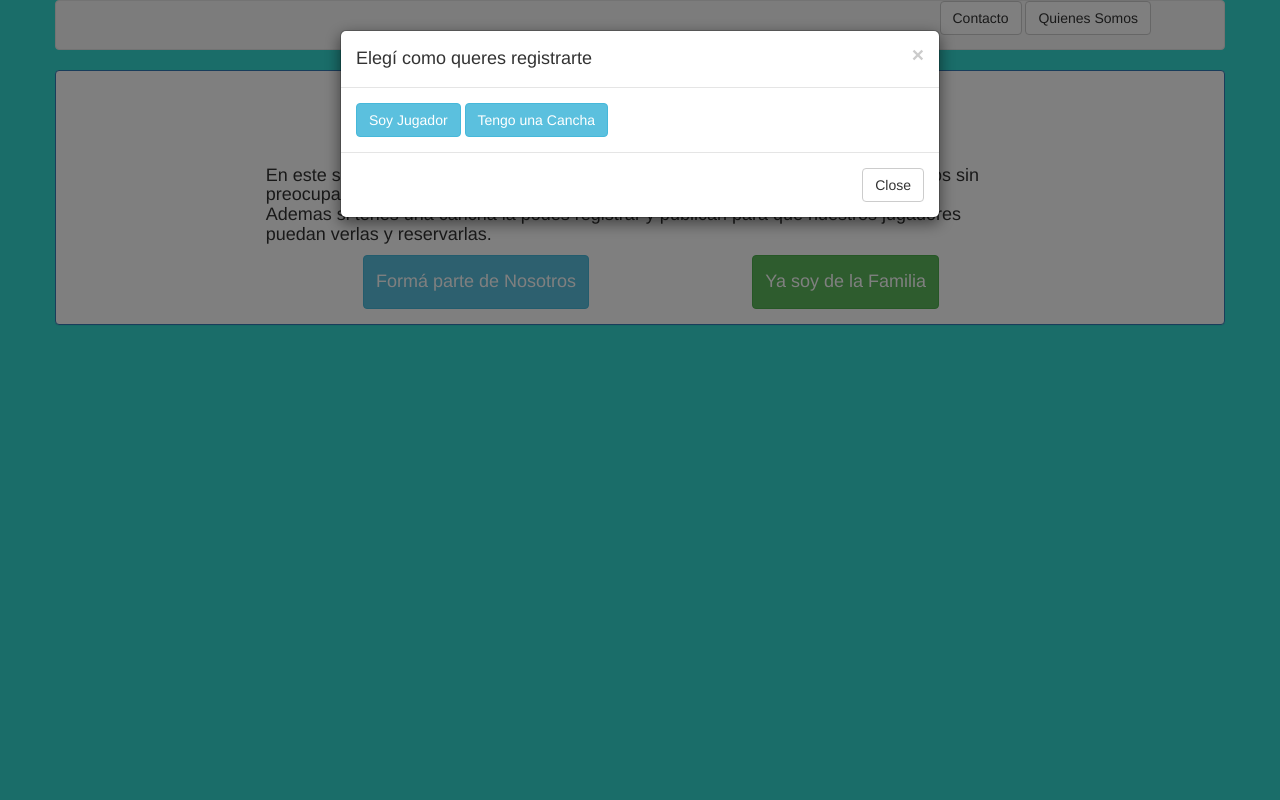
After one commit to Mariadriazola1986/falta1, a PHP site: page /proyectos/ in a window 1280 px wide, after a click on "Formá parte de Nosotros". The commit adds this page. Run offline with PHP 8.4, Linux system fonts and the light colour scheme.

Commit message:
creacion del index y login y registro en la misma pagina con ajax
se agrego un index del jugador para probar las sesiones

```diff
--- a/proyectos de FINAL laboratorio 2020/css/index.css
+++ b/proyectos de FINAL laboratorio 2020/css/index.css
@@ -6,4 +6,5 @@
 }
 body{
 	background-color: #34DBD3;
+
 }
--- /dev/null
+++ b/proyectos de FINAL laboratorio 2020/index.html
@@ -0,0 +1,197 @@
+<!DOCTYPE html>
+<html lang="en">
+	<head>
+		<meta charset="UTF-8">
+		<meta name="viewport" content="width=device-width, initial-scale=1.0">
+		<meta http-equiv="X-UA-Compatible" content="ie=edge">
+		<link rel="stylesheet" href="lib/bootstrap3.css">
+		<link rel="stylesheet" href="css/index.css">
+		<script src="lib/jquery3.js"></script>
+		<script src="lib/bootstrap3.js"></script>
+		<script src="js/altausuario.js"></script>
+		<script src="js/login.js"></script>
+		<title>indice</title>
+	</head>
+	<body>
+
+        <div class="container">
+            <div class="row">
+				<nav class="navbar navbar-default">
+					<div class="container-fluid">
+						<ul class="nav navbar-nav">
+						</ul>
+						<div class="col-md-3 col-lg-offset-9">
+							<button type="button" class="btn btn-default">Contacto</button>
+							<button type="button" class="btn btn-default">Quienes Somos</button>
+						</div>
+					</div>
+				</nav>
+			</div>
+
+            <div class="row">
+				<div class="panel panel-primary">
+					<div class="panel-body">
+						<div class="row">
+							<div class="col-md-6 col-lg-offset-4">
+								<h1 class="bienvenido">Bienvenido a Falta 1</h1>
+							</div>
+						</div>
+						<div class="row">
+							<div class="col-md-8 col-lg-offset-2">
+								<h4>En este sitio web vas a poder armar los partidos que vos quieras, crear grupos juegos sin preocuparte de que te falten jugadores. <br>
+								Ademas si tenes una cancha la podes registrar y publicarl para que nuestros jugadores puedan verlas y reservarlas.
+								</h4>
+							</div>
+						</div>
+						<div class="row">
+							<div class="col-md-3 col-lg-offset-3">
+								<button type="button" class="btn btn-info"data-toggle="modal" data-target="#modalRegistro"><h4>Formá parte de Nosotros</h4></button>
+							</div>
+							<div class="col-md-3 col-lg-offset-1">
+								<button type="button" class="btn btn-success"data-toggle="modal" data-target="#inicioSesion"><h4>Ya soy de la Familia</h4></button>
+							</div>
+						</div>
+					</div>
+				</div>
+			</div>
+
+
+			<div class="modal fade" id="modalRegistro" role="dialog">
+			    <div class="modal-dialog">
+
+			      <!-- Modal content-->
+			      <div class="modal-content">
+			        <div class="modal-header">
+			          <button type="button" class="close" data-dismiss="modal">&times;</button>
+			          <h4 class="modal-title">Elegí como queres registrarte</h4>
+			        </div>
+			        <div class="modal-body">
+			          		<button type="button" class="btn btn-info"data-toggle="modal" data-target="#modalDeSeleccion" id="btnJugador" value="1">Soy Jugador</button>
+							<button type="button" class="btn btn-info"data-toggle="modal" data-target="#modalDeSeleccion" id="btnPropietario" value="2">Tengo una Cancha</button>
+			        </div>
+			        <div class="modal-footer">
+			          <button type="button" class="btn btn-default" data-dismiss="modal">Close</button>
+			        </div>
+			      </div>
+
+			    </div>
+			</div>
+
+			<div class="modal fade" id="modalDeSeleccion" role="dialog">
+			    <div class="modal-dialog">
+
+			      <!-- Modal content-->
+			      <div class="modal-content">
+			        <div class="modal-header">
+			          <button type="button" class="close" data-dismiss="modal">&times;</button>
+			          <h4 class="modal-title">Completa los datos para registrarte</h4>
+			        </div>
+			        <div class="modal-body">
+                        <div class="panel panel-default">
+                        	<div class="panel-body">
+	                            <form action="#" method="POST" id="formUsuario">
+	                                <div class="form-group">
+	                                    <label for="usuario" class="control-label">Usuario:</label>
+	                                    <input type="text" class="form-control" id="usuario" placeholder="Ingrese su nombre de Usuario" name="usuario" required>
+	                                </div>
+	                                <div class="form-group">
+	                                    <label for="inputPassword" class="control-label">Contraseña:</label>
+	                                    <input type="password" class="form-control" id="inputPassword" placeholder="Ingrese Contraseña" name="password" required>
+	                                </div>
+	                                <div class="form-group">
+	                                    <label for="inputRepetirPassword" class="control-label">Confirmar Contraseña:</label>
+	                                    <input type="password" class="form-control" id="inputRepetirPassword" placeholder="Confirme Contraseña" name="repetirpassword" required>
+	                                </div>
+	                                <div class="form-group">
+	                                    <label for="email" class="control-label">Email:</label>
+	                                    <input type="email" class="form-control" id="email" placeholder="Ingrese su Email" name="email" required>
+	                                </div>
+
+	                                <br>
+	                                <div class="row">
+	                                	<div class="form-group col-md-6">
+	                                    	<button type="submit" class="btn btn-success" id="btnRegistrar" value="">Registrar</button>
+	                                	</div>
+	                                </div>
+	                            </form>
+	                            <span class="label label-danger"></span>
+	                        </div>
+                        </div>
+                   	</div>
+			        <div class="modal-footer">
+			          <button type="button" class="btn btn-default" data-dismiss="modal">Close</button>
+			        </div>
+			      </div>
+
+			    </div>
+			</div>
+
+			<div class="modal fade" id="actualizacion_correcta" role="dialog">
+			    <div class="modal-dialog">
+
+
+			      <div class="modal-content">
+			        <div class="modal-header">
+			          <button type="button" class="close" data-dismiss="modal">&times;</button>
+			          <h4 class="modal-title">Usuario Registrado Correctamente</h4>
+			        </div>
+			        <div class="modal-body">
+			          <h4>Se ha enviado un mail a tu casilla de correo, sigue los pasos para activar tu usuario</h4>
+			        </div>
+			        <div class="modal-footer">
+			          <button type="button" class="btn btn-default" data-dismiss="modal">Close</button>
+			        </div>
+			      </div>
+
+			    </div>
+  			</div>
+
+  			<div class="modal fade" id="inicioSesion" role="dialog">
+			    <div class="modal-dialog">
+
+
+			      <div class="modal-content">
+			        <div class="modal-header">
+			          <button type="button" class="close" data-dismiss="modal">&times;</button>
+			          <h4 class="modal-title">Inicia Sesion</h4>
+			        </div>
+			        <div class="modal-body">
+			          <div class="panel panel-default">
+	                        <div class="panel-body">
+	                            <form action="#" method="POST" id="formLogin">
+	                                <div class="form-group">
+	                                    <label for="usuarioLogin" class="control-label">Usuario:</label>
+	                                    <input type="text" class="form-control" id="usuarioLogin" placeholder="Ingrese su nombre de Usuario" name="usuarioLogin" required>
+	                                </div>
+	                                <div class="form-group">
+	                                    <label for="inputPasswordLogin" class="control-label">Contraseña:</label>
+	                                    <input type="password" class="form-control" id="inputPasswordLogin" placeholder="Ingrese Contraseña" name="passwordLogin" required>
+	                                </div>
+	                                <br>
+	                                <div class="form-group">
+	                                    <button type="submit" class="btn btn-info" id="btnLogin">Login</button>
+	                                </div>
+	                                <div class="form-group">
+	                                    <button type="button" class="btn btn-link">Olvidaste la contraseña</button>
+	                                </div>
+	                            </form>
+	                            <span class="label label-danger" id="errorVLoginPHP"></span>
+	                        </div>
+                    	</div>
+			        </div>
+			        <div class="modal-footer">
+			          <button type="button" class="btn btn-default" data-dismiss="modal">Close</button>
+			        </div>
+			      </div>
+
+			    </div>
+  			</div>
+
+
+
+
+
+
+		</div>
+	</body>
+</html>
--- a/proyectos de FINAL laboratorio 2020/js/altausuario.js
+++ b/proyectos de FINAL laboratorio 2020/js/altausuario.js
@@ -1,30 +1,70 @@
 
 $(document).ready(function()
 {
-	obtenerTipoCanchas();
+	$('input').click(function(event) {
+		limpiarAdvertencia();
+	});
+	$("#btnJugador").click(function(event) {
+		$("#btnRegistrar").val(1);
+	});
+	$("#btnPropietario").click(function(event) {
+		$("#btnRegistrar").val(2);
+	});
+
+
+	$("#formUsuario").submit(function(event) {
+		//alert();
+		event.preventDefault();
+		altaUsuario( $("#usuario").val(),$("#inputPassword").val(),$("#inputRepetirPassword").val(),$("#email").val(),$("#btnRegistrar").val());
+
+	});
 
 });
 
-function obtenerTipoCanchas()
+function altaUsuario(usuario,password,passwordR,email,id_tipo)
 {
-	var parametros={"funcion":"traerLosTiposUsuarios"};
+	var parametros={"usuario":usuario,"password":password,"passwordR":passwordR,"email":email,"tipousuario":id_tipo};
 	$.ajax
 	({
 		data: parametros,
-		url: "php/traerLosTiposUsuarios.php",
-		//contentType: "application/json",
+		url: "php/registrarusuario.php",
 		type: "POST",
 		dataType: "json",
 		beforeSend: function () {
 
+
 		},
 		success:  function (response) {
-			$.each(response, function() {
-				 $("#tipousuario").append('<option value='+this.ID_TIPO+'>'+this.NOMBRE_TIPO+'</option>');
-			});
+			if (response.error=="NO") {
+					$("#modalRegistro").modal("hide");
+					$("#modalDeSeleccion").modal("hide");
+
+					$("#actualizacion_correcta").modal("show");
+					$("form")[0].reset();
+					setTimeout(function(){
+					  $("#actualizacion_correcta").modal('hide');
+					}, 9000);
+
+			}
+			else{
+				mostrarError(0,response.error);
+			}
+
 		},
 		error: function (xhr, status, error) {
 			console.log(error);
 		}
 	});
 }
+
+function mostrarError(posicion,msje){
+	var errores=$("span");
+	errores.removeClass("oculto");
+	errores.eq(posicion).html(msje);
+
+}
+function limpiarAdvertencia () {
+	var errores=$("span");
+	errores.addClass("oculto");
+	errores.html("");
+}
--- /dev/null
+++ b/proyectos de FINAL laboratorio 2020/php/cerrarsesion.php
@@ -0,0 +1,5 @@
+<?php
+session_start();
+session_destroy();
+header("location:../index.html");
+?>
```
Also changed, not shown: proyectos de FINAL laboratorio 2020/cuentaActivada.html (added, +52 -0 lines), proyectos de FINAL laboratorio 2020/indexDelJugador.php (added, +51 -0 lines), proyectos de FINAL laboratorio 2020/js/login.js (added, +57 -0 lines), proyectos de FINAL laboratorio 2020/php/activar_usuario.php (+7 -2 lines), proyectos de FINAL laboratorio 2020/php/login.php (+24 -7 lines), proyectos de FINAL laboratorio 2020/php/registrarusuario.php (+61 -5 lines), proyectos de FINAL laboratorio 2020/imagenes/futbol5.jpg (added).
